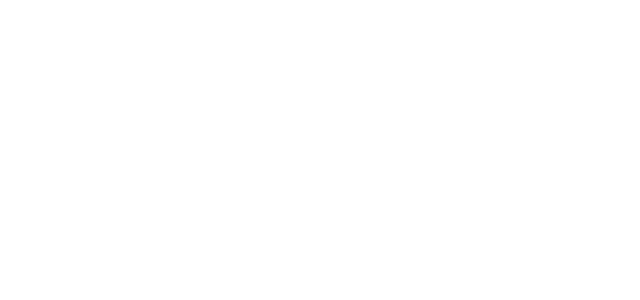
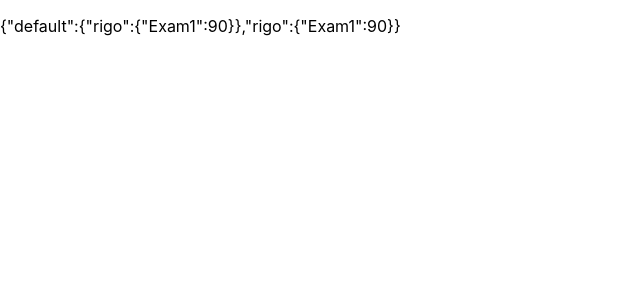
Before and after one commit to sopranopillow/reverse-final-presentation, a React (Create React App) app: page / in a window 1280 px wide. Shown: the top 300 px of the page, without its empty margins (0-640 px from the left). Built offline with nearby package versions, Linux system fonts and the light colour scheme.

Commit message:
Adding grades

```diff
--- a/src/App.js
+++ b/src/App.js
@@ -1,10 +1,13 @@
 import React from 'react';
-import UtepHeader from './images/cs5375_header.jpg';
 import * as styles from './App.styles';
+import * as grades from './grades/grades.json';
 
 function App() {
   return (
     <div styles={styles.App}>
+      <p>
+        {JSON.stringify(grades)}
+      </p>
     </div>
   );
 }
--- /dev/null
+++ b/src/grades/grades.json
@@ -0,0 +1,5 @@
+{
+    "rigo":{
+        "Exam1": 90
+    }
+}
```
Also changed, not shown: grades/grades.txt (deleted).
